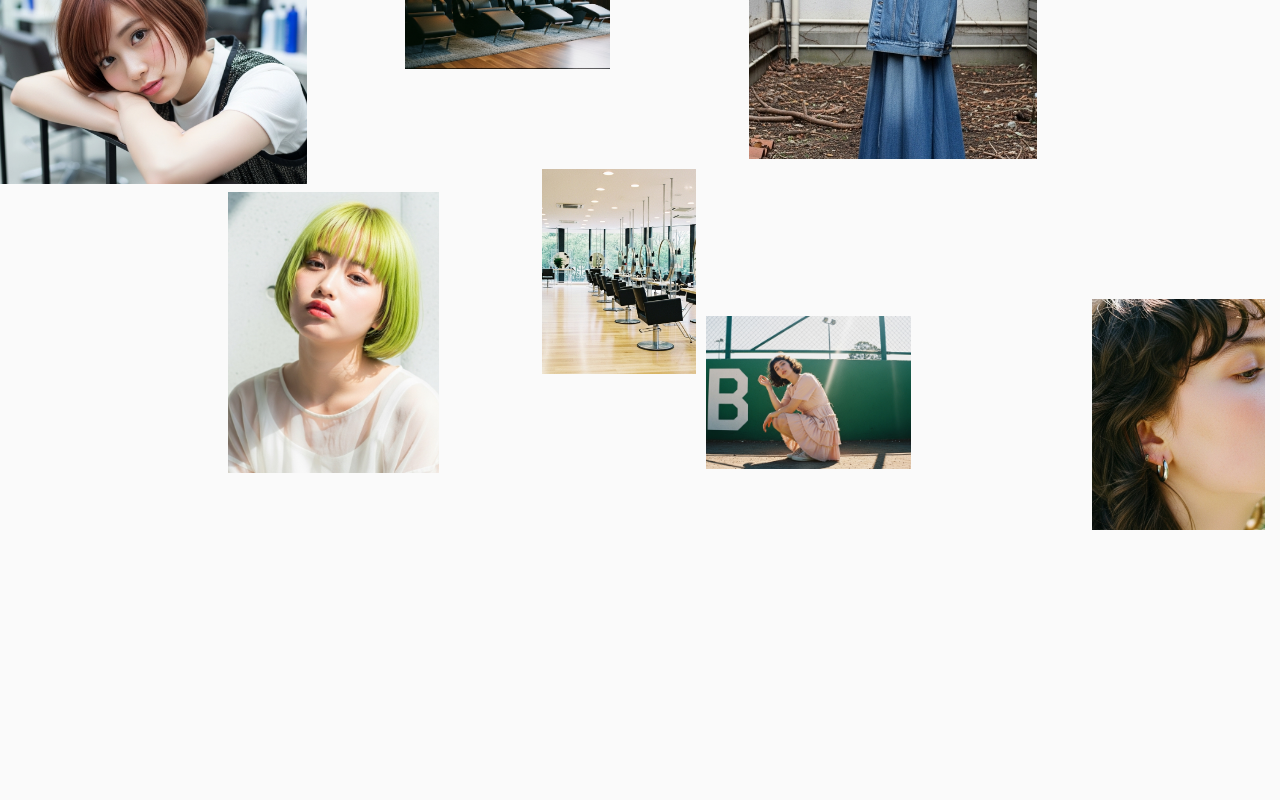
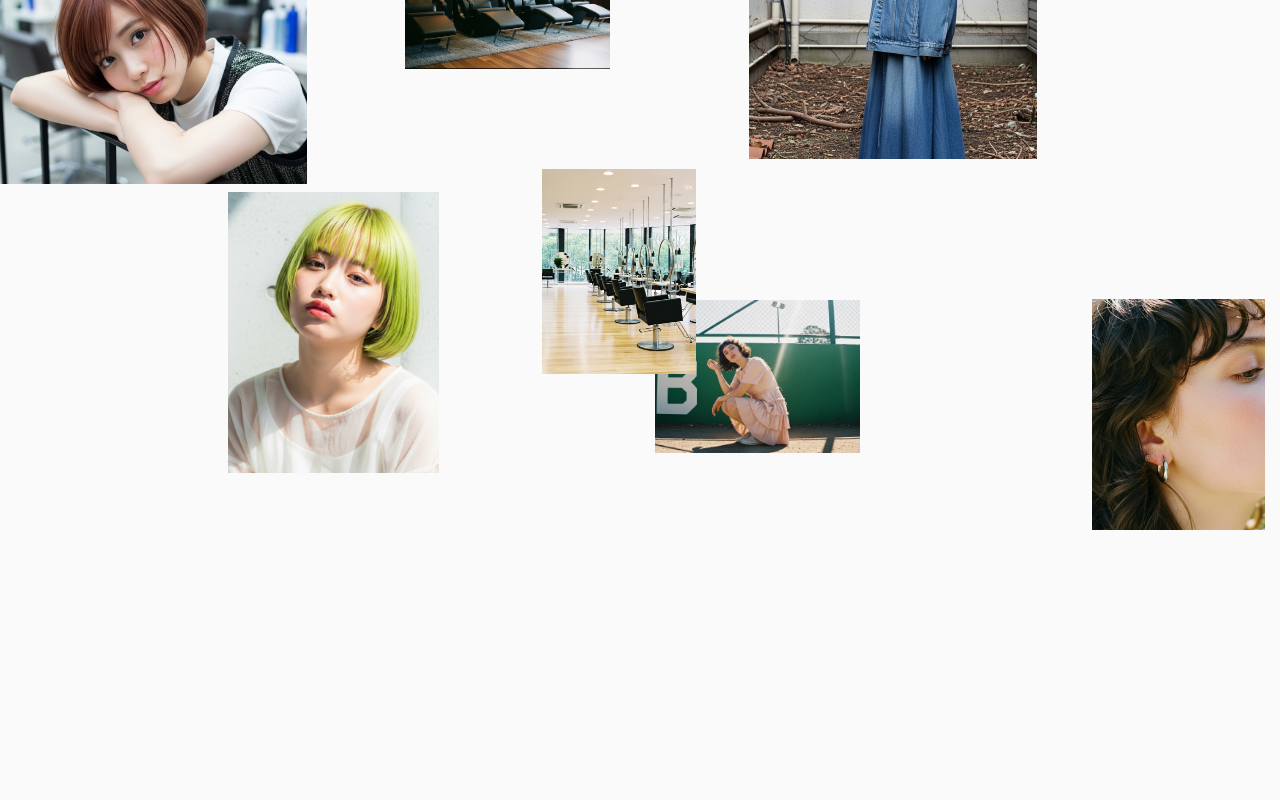
Before and after one commit to koma104/hairsalon-vdo-b, a Next.js app: page / in a window 1280 px wide. Shown: the part 1578-2378 px from the top of the page. Built offline with nearby package versions, Linux system fonts and the light colour scheme; a web font is replaced by a local one.

Commit message:
fix: 4枚目パララックス写真位置調整

```diff
--- a/src/components/PhotoParallax/PhotoParallax.module.css
+++ b/src/components/PhotoParallax/PhotoParallax.module.css
@@ -86,15 +86,15 @@
   }
 
   &:nth-child(4) {
-    bottom: 5%;
+    bottom: 8%;
     right: 14%;
     width: calc(var(--w4) * 0.8);
     height: calc(var(--w3) * 0.8);
     z-index: 2;
 
     @media (min-width: 768px) {
-      bottom: 5%;
-      right: 28%;
+      bottom: 7%;
+      right: 32%;
     }
   }
 
```
